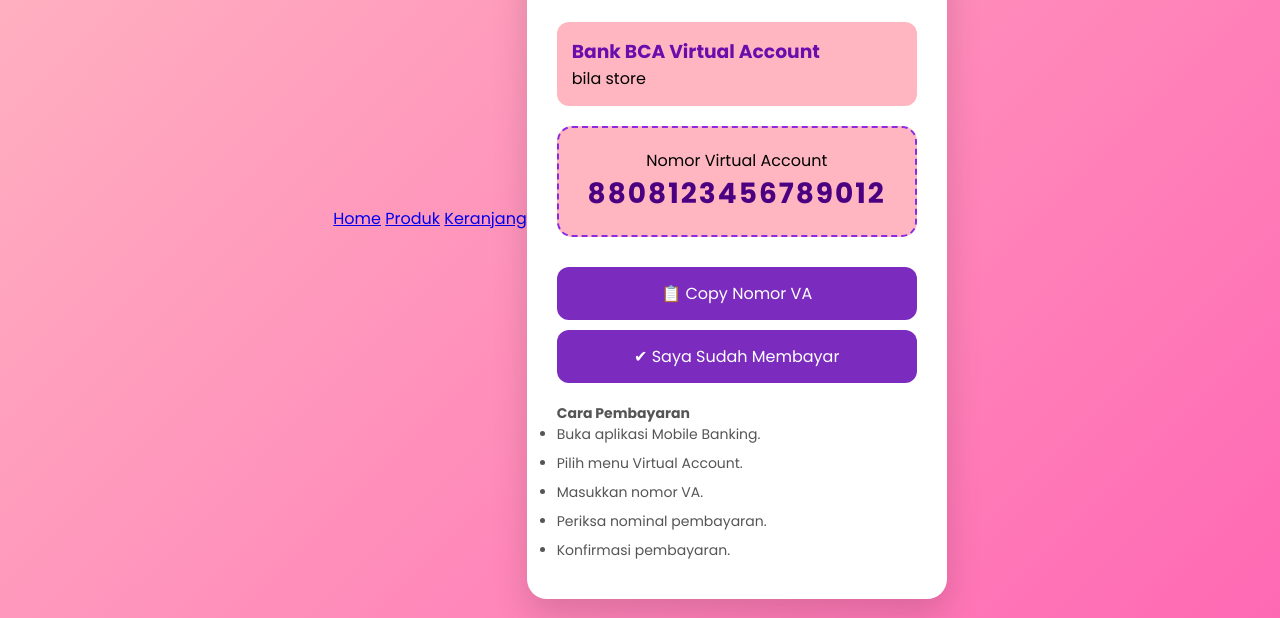
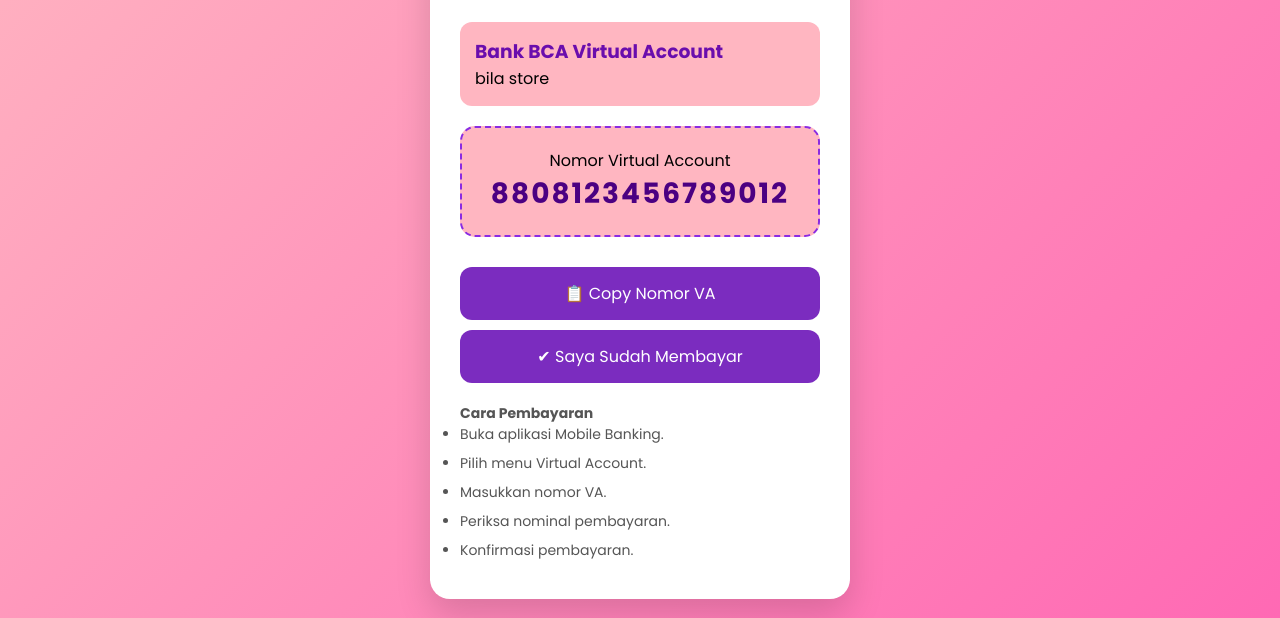
Before and after one commit to aul10854/ecommerc-sederhana-Aulia-Salsabila1, a plain HTML site: page via pembayaran.html in a window 1280 px wide. Shown: the part 182-800 px from the top of the page. Drawn offline with Linux system fonts and the light colour scheme.

Commit message:
Update via pembayaran.html

```diff
--- a/via pembayaran.html
+++ b/via pembayaran.html
@@ -109,15 +109,6 @@
 }
 </style>
 </head>
-   </head>
-<body>
-
-<nav>
-    <a href="index.html">Home</a>
-    <a href="produk.html">Produk</a>
-    <a href="tambah keranjang.html">Keranjang</a>
-</nav>
-<body>
 
 <div class="container">
 
```
